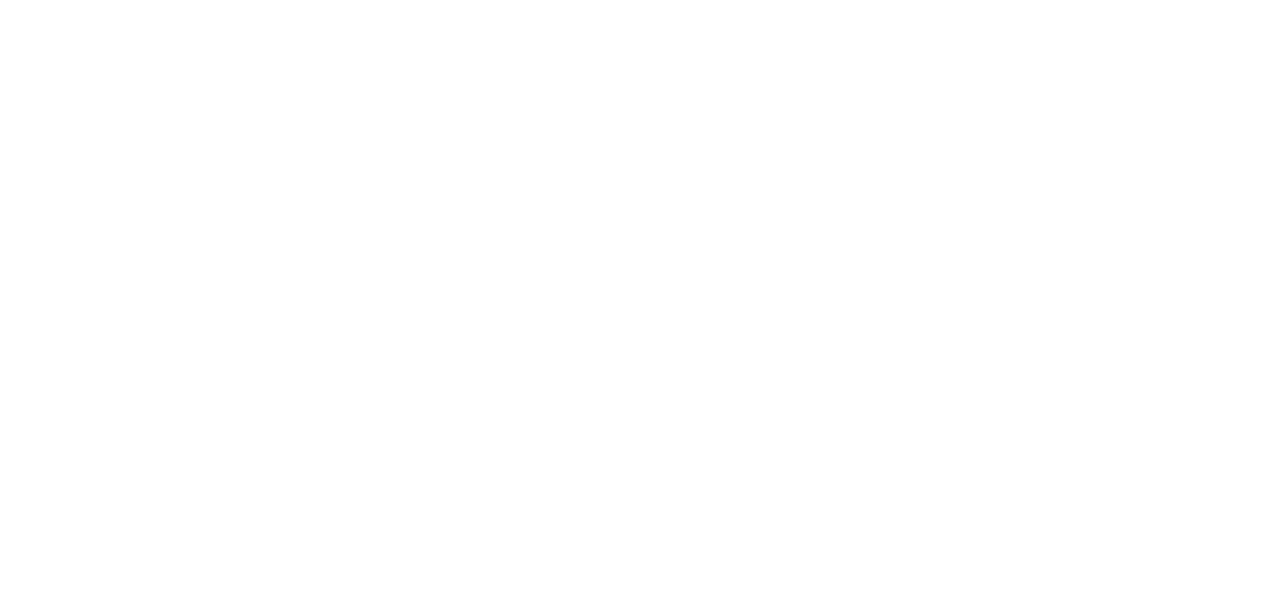
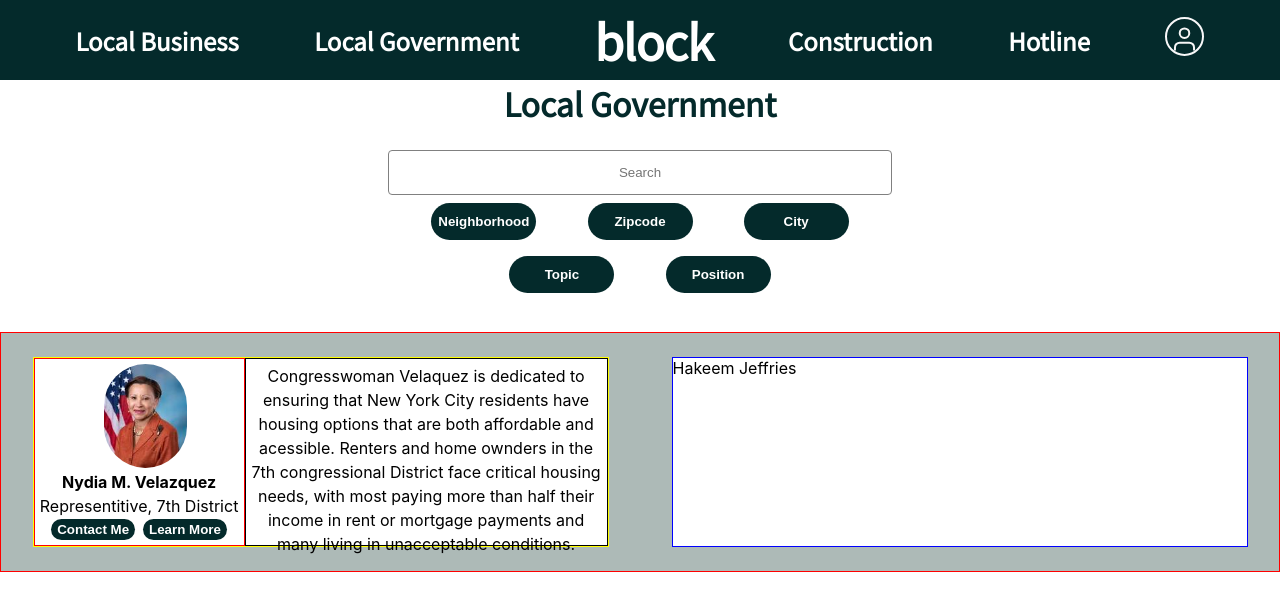
Before and after one commit to demurphy16/Block-App, a React (Create React App) app in the folder client/: page /localgov in a window 1280 px wide. Shown: the top 610 px of the page. Built offline with nearby package versions, Linux system fonts and the light colour scheme.

Commit message:
initial skeleton and styling for local government page

```diff
--- a/client/src/App.js
+++ b/client/src/App.js
@@ -1,6 +1,7 @@
 import React from "react";
 import LandingScreen from "../src/screens/LandingScreen/LandingScreen"
 import Home from "../src/screens/Home/Home";
+import LocalGov from "../src/screens/LocalGov/LocalGov"
 import PostCreate from "../src/screens/PostCreate/PostCreate";
 import PostDetail from "../src/screens/PostDetail/PostDetail";
 import PostEdit from "../src/screens/PostEdit/PostEdit";
@@ -16,6 +17,7 @@ function App() {
         <Route exact path="/announcements/create" component={PostCreate} />
         <Route exact path="/announcements/:id" component={PostDetail} />
         <Route exact path="/announcements/:id/edit" component={PostEdit} />
+        <Route exact path="/localgov" component={LocalGov} />
       </Switch>
     </div>
   );
--- a/client/src/components/ContentCard/ContentCard.jsx
+++ b/client/src/components/ContentCard/ContentCard.jsx
@@ -20,7 +20,7 @@ function ContentCard(props) {
       </h3>
       <div className="button-container">
         <div className="button">
-          <Link to="/">
+          <Link to="/localgov">
             <Button
               buttonType={props.cardType === true ? localGov : businesses}
               buttonTitle={props.cardType === true ? "Local Gov" : "Businesses"}
--- /dev/null
+++ b/client/src/screens/LocalGov/LocalGov.css
@@ -0,0 +1,98 @@
+.page-container {
+  height: 100vh;
+}
+
+.gov-title {
+  text-align: center;
+  color: rgba(4, 42, 43, 4.3);
+  font-family: var(--font-noto);
+  font-weight: 900;
+  margin-bottom: 3vh;
+}
+
+.gov-form {
+  /* border: 1px solid red; */
+  text-align: center;
+}
+.gov-search {
+  border: 1px solid grey;
+  text-align: center;
+  border-radius: 4px;
+  max-height: 45px;
+  min-height: 45px;
+  max-width: 504px;
+  min-width: 504px;
+}
+
+.gov-button-container {
+  /* border: 1px solid green; */
+  display: flex;
+  flex-flow: row wrap;
+  width: 60vw;
+  justify-content: center;
+  margin: 0 auto;
+  max-width: 560px;
+  min-width: 560px;
+  max-height: 97px;
+  min-height: 97px;
+}
+
+.gov-button {
+  font-weight: bold;
+  background-color: rgba(4, 42, 43, 4.3);
+  color: white;
+  border: none;
+  border-radius: 20px;
+  max-width: 105px;
+  min-width: 105px;
+  height: 37px;
+  margin: 1vh 2vw;
+}
+
+.rep-container {
+  display: flex;
+  justify-content: space-around;
+  border: 1px solid red;
+  height: 30vh;
+  background-color: rgb(173, 186, 183);
+  margin-top: 5vh;
+}
+.rep {
+  display: flex;
+  width: 45vw;
+  background-color: white;
+  margin: 3vh 0;
+}
+.rep1 {
+  border: 1px solid yellow;
+}
+.info-container {
+  border: 1px solid red;
+  display: flex;
+  flex-flow: row wrap;
+  justify-content: center;
+  padding: 5px;
+}
+.nydia {
+  border-radius: 150px;
+  height: 13vh;
+  margin-left: 1vw;
+}
+.rep-description {
+  border: 1px solid black;
+  text-align: center;
+  width: 88vw;
+  line-height: 3vh;
+  padding: 5px;
+}
+.rep-button {
+  font-weight: bold;
+  background-color: rgba(4, 42, 43, 4.3);
+  color: white;
+  border: none;
+  border-radius: 20px;
+  margin: 0 4px;
+}
+.rep2 {
+  border: 1px solid blue;
+}
--- /dev/null
+++ b/client/src/screens/LocalGov/LocalGov.jsx
@@ -0,0 +1,57 @@
+import { useState } from "react"
+import Layout from "../../components/Shared/Layout/Layout"
+import "./LocalGov.css"
+import Nydia from "../../assets/img/nydia.jpeg";
+
+function LocalGov() {
+
+  const [rep1, setRep1] = useState("Nydia M. Velazquez")
+  const [rep2, setRep2] = useState("Hakeem Jeffries")
+
+
+
+  return (
+    <Layout>
+      <div className="page-container">
+        <h1 className="gov-title">Local Government</h1>
+        <form className="gov-form">
+          <input
+            className="gov-search"
+            name="Search"
+            placeholder="Search"
+            type="text"
+          />
+        </form>
+        <div className="gov-button-container">
+          <button className="gov-button">Neighborhood</button>
+          <button className="gov-button">Zipcode</button>
+          <button className="gov-button">City</button>
+          <button className="gov-button">Topic</button>
+          <button className="gov-button">Position</button>
+        </div>
+        <div className="rep-container">
+          <div className="rep rep1">
+            <div className="info-container">
+            <img src={Nydia} className="nydia"/>
+            <h4>{rep1}</h4>
+            <p>Representitive, 7th District</p>
+            <button className="rep-button">Contact Me</button>
+            <button className="rep-button">Learn More</button>
+            </div>
+            <p className="rep-description">Congresswoman Velaquez is dedicated to ensuring that New York City
+             residents have housing options that are both affordable and acessible.
+              Renters and home ownders in the 7th congressional District face critical
+              housing needs, with most paying more than half their income in rent or
+              mortgage payments and many living in unacceptable conditions.
+            </p>
+          </div>
+          <div className="rep rep2">
+            {rep2}
+          </div>
+        </div>
+      </div>
+    </Layout>
+  )
+}
+
+export default LocalGov
```
Also changed, not shown: client/src/assets/img/nydia.jpeg (renamed from client/src/assets/img/Nydia M.Velázquez.jpeg).
